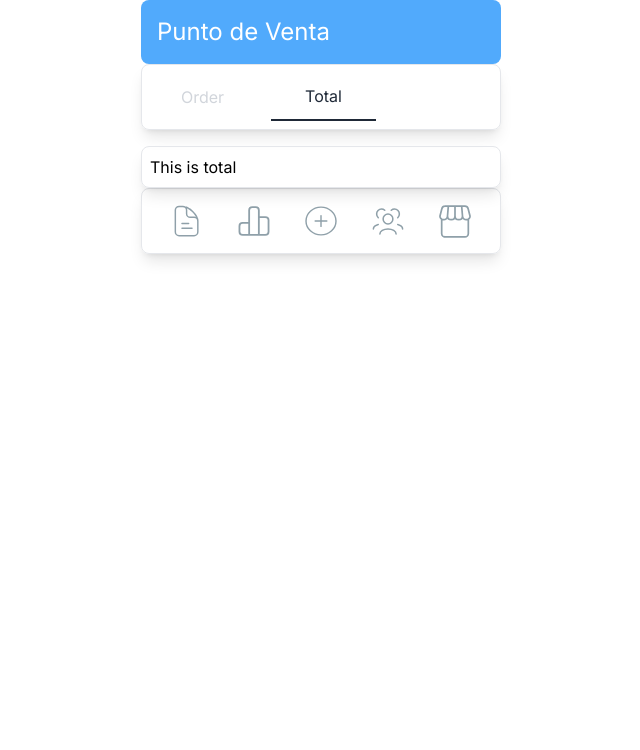
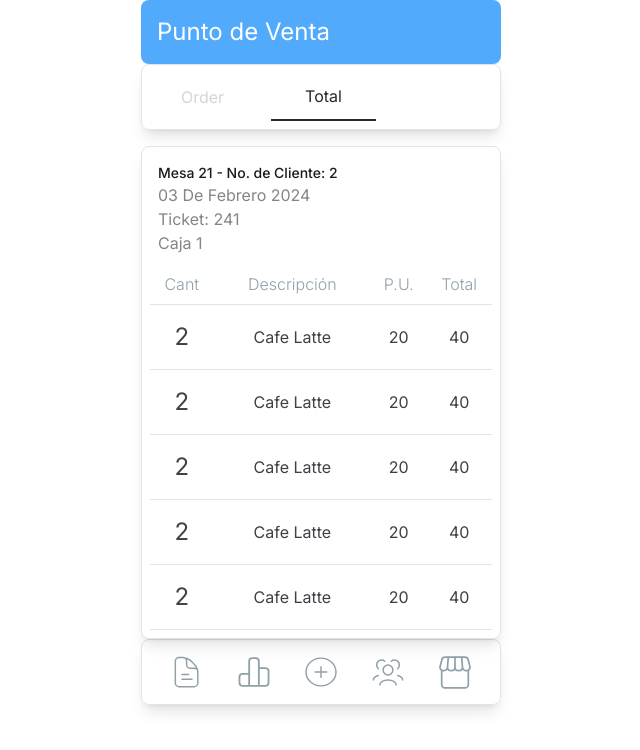
Before and after one commit to JosueZavalaProjects/business, a Next.js app: page /sales-point in a window 1280 px wide. Both pictures are taken after a click on the item "Total". Shown: the top 750 px of the page, without its empty margins (319-959 px from the left). Built offline with nearby package versions, Linux system fonts and the light colour scheme.

Commit message:
Adding product search behavior

```diff
--- a/app/components/modules/sales-point/order/components/products/page.tsx
+++ b/app/components/modules/sales-point/order/components/products/page.tsx
@@ -1,13 +1,22 @@
 type ProductProps = {
   name: string;
   isSelected?: boolean;
+  index: number;
+  setProductSelected: (index: number) => void;
   image?: string;
 };
-export const Product = ({ name, isSelected = false, image }: ProductProps) => (
+export const Product = ({
+  name,
+  isSelected = false,
+  image,
+  index,
+  setProductSelected,
+}: ProductProps) => (
   <div
-    className={`flex w-full gap-2 border p-3 rounded-xl ${
+    className={`flex w-full gap-2 border p-3 rounded-xl cursor-pointer ${
       isSelected ? "bg-seconday-blue text-white" : "bg-white text-cadet-grey"
     }`}
+    onClick={() => setProductSelected(index)}
   >
     <div className="grid justify-items-center items-center w-2/12">
       <span className=" grid justify-items-center items-center w-10 h-10 border rounded-full">
--- a/app/components/modules/sales-point/total/index.tsx
+++ b/app/components/modules/sales-point/total/index.tsx
@@ -1,9 +1,94 @@
+import dayjs from "dayjs";
+require("dayjs/locale/es");
+
 import { ContainerCard } from "@/app/components/UI/container-card";
+import Text from "@/app/components/UI/text/text";
+dayjs.locale("es");
 
 export const Total = () => {
   return (
     <ContainerCard>
-      <div>This is total</div>
+      <div className="grid gap-2">
+        <div className="grid p-2">
+          <Text color="eerie-black" size="sm" weight="medium">
+            Mesa 21 - No. de Cliente: 2
+          </Text>
+          <Text color="silver" size="xs" className="capitalize">
+            {dayjs(Date().toString()).format("DD [de] MMMM YYYY")}
+          </Text>
+          <Text color="silver" size="xs" className="capitalize">
+            Ticket: 241
+          </Text>
+          <Text color="silver" size="xs" className="capitalize">
+            Caja 1
+          </Text>
+          {/* <div className="text-old-silver text-sm font-medium">test</div> */}
+        </div>
+        <div className="w-full">
+          <table className="w-full text-gray-700">
+            <thead>
+              <tr className="text-cadet-grey">
+                <th className="font-light pb-2">Cant</th>
+                <th className="font-light pb-2">Descripción</th>
+                <th className="font-light pb-2">P.U.</th>
+                <th className="font-light pb-2">Total</th>
+              </tr>
+            </thead>
+            <tbody>
+              <tr className="text-center border-y">
+                <td className="py-4">
+                  <Text size="2xl" weight="bold">
+                    2
+                  </Text>
+                </td>
+                <td className="py-4">Cafe Latte</td>
+                <td className="py-4">20</td>
+                <td className="py-4">40</td>
+              </tr>
+              <tr className="text-center border-y">
+                <td className="py-4">
+                  <Text size="2xl" weight="bold">
+                    2
+                  </Text>
+                </td>
+                <td className="py-4">Cafe Latte</td>
+                <td className="py-4">20</td>
+                <td className="py-4">40</td>
+              </tr>
+              <tr className="text-center border-y">
+                <td className="py-4">
+                  <Text size="2xl" weight="bold">
+                    2
+                  </Text>
+                </td>
+                <td className="py-4">Cafe Latte</td>
+                <td className="py-4">20</td>
+                <td className="py-4">40</td>
+              </tr>
+              <tr className="text-center border-y">
+                <td className="py-4">
+                  <Text size="2xl" weight="bold">
+                    2
+                  </Text>
+                </td>
+                <td className="py-4">Cafe Latte</td>
+                <td className="py-4">20</td>
+                <td className="py-4">40</td>
+              </tr>
+              <tr className="text-center border-y">
+                <td className="py-4">
+                  <Text size="2xl" weight="bold">
+                    2
+                  </Text>
+                </td>
+                <td className="py-4">Cafe Latte</td>
+                <td className="py-4">20</td>
+                <td className="py-4">40</td>
+              </tr>
+            </tbody>
+          </table>
+        </div>
+      </div>
     </ContainerCard>
   );
 };
--- a/app/sales-point/page.tsx
+++ b/app/sales-point/page.tsx
@@ -1,8 +1,8 @@
 "use client";
 
 import useSalesPointState from "../components/modules/sales-point/states/sales-point-state";
+import { SimpleTabs } from "../components/UI/simple-tabs";
 import { TabSelection } from "../components/UI/tab-selection";
-import { SimpleTabs } from "../components/UI/simple-tabs";
 
 export default function SalesPointPage() {
   const { tabsContents, menuNav, tabName, setTabName } = useSalesPointState();
--- a/constants/common.ts
+++ b/constants/common.ts
@@ -25,6 +25,8 @@ export const colors = {
   caution: "text-caution-600",
   info: "text-blue-600",
   error: "text-negative-500",
+  silver: "text-old-silver",
+  "eerie-black": "text-eerie-black",
 };
 
 export const sizes = {
--- a/constants/sales-point/index.tsx
+++ b/constants/sales-point/index.tsx
@@ -1,43 +1,6 @@
 import { Order } from "@/app/components/modules/sales-point/order/page";
 import { Total } from "@/app/components/modules/sales-point/total";
 import { NavOptions, TabContent } from "@/types/UI/common";
-import { ProductsMock } from "@/types/sales-point";
-
-export const CATEGORIES_MOCK = [
-  "Ropa",
-  "Imanes",
-  "Llaveros",
-  "Tazas",
-  "Ropa",
-  "Imanes",
-  "Llaveros",
-  "Tazas",
-];
-
-export const PRODUCTS_MOCK: ProductsMock = {
-  Ropa: [
-    { name: "playera polo", price: 50 },
-    { name: "playera blanca", price: 40 },
-    { name: "playera roja", price: 550 },
-    { name: "pantalon verde", price: 350 },
-    { name: "Caletines verdes", price: 150 },
-    { name: "sudadera cafe", price: 503 },
-  ],
-  Imanes: [
-    { name: "Iman de Cordoba", price: 50 },
-    { name: "Iman de Milan", price: 33 },
-    { name: "Iman de Italia", price: 13 },
-    { name: "Iman de España", price: 35 },
-    { name: "Iman de Madrid", price: 36 },
-  ],
-  Tazas: [
-    { name: "Taza los beatles", price: 103 },
-    { name: "Taza Negra", price: 203 },
-    { name: "Taza azul mate", price: 50 },
-    { name: "Taza termica", price: 53 },
-  ],
-};
-
 export const TAB_KEYS = {
   ORDER: "order",
   TOTAL: "total",
--- /dev/null
+++ b/constants/sales-point/mock.tsx
@@ -0,0 +1,38 @@
+import { ProductsMock } from "@/types/sales-point";
+
+export const CATEGORIES_MOCK = [
+  "Ropa",
+  "Imanes",
+  "Llaveros",
+  "Tazas",
+  "Ropa",
+  "Imanes",
+  "Llaveros",
+  "Tazas",
+];
+
+export const PRODUCTS_MOCK: ProductsMock = {
+  Ropa: [
+    { name: "playera polo", price: 50 },
+    { name: "playera blanca", price: 40 },
+    { name: "playera roja", price: 550 },
+    { name: "pantalon verde", price: 350 },
+    { name: "Caletines verdes", price: 150 },
+    { name: "sudadera cafe", price: 503 },
+  ],
+  Imanes: [
+    { name: "Iman de Cordoba", price: 50 },
+    { name: "Iman de Milan", price: 33 },
+    { name: "Iman de Italia", price: 13 },
+    { name: "Iman de España", price: 35 },
+    { name: "Iman de Madrid", price: 36 },
+  ],
+  Tazas: [
+    { name: "Taza los beatles", price: 103 },
+    { name: "Taza Negra", price: 203 },
+    { name: "Taza azul mate", price: 50 },
+    { name: "Taza termica", price: 53 },
+  ],
+};
+
+export const TOTAL_MOCK = [{}];
--- a/package.json
+++ b/package.json
@@ -15,6 +15,7 @@
     "@fortawesome/free-solid-svg-icons": "^6.5.1",
     "@fortawesome/react-fontawesome": "^0.2.0",
     "classnames": "^2.5.1",
+    "dayjs": "^1.11.10",
     "eslint-plugin-import-helpers": "^1.3.1",
     "next": "14.1.0",
     "react": "^18",
--- a/tailwind.config.ts
+++ b/tailwind.config.ts
@@ -20,6 +20,103 @@ const config: Config = {
         "cadet-grey": "#8FA0A9",
         "malachite-green": "#1CCC43",
         "seconday-blue": "#0085FF",
+        "old-silver": "#858585",
+        cta: {
+          50: "#EDF0FF",
+          100: "#D8E2FF",
+          200: "#ADC6FF",
+          300: "#80ABFF",
+          400: "#5D8FEC",
+          500: "#4075D0",
+          600: "#205CB5",
+          700: "#004494",
+          800: "#002E69",
+          900: "#001A41",
+        },
+        purple: {
+          50: "#FFEBFD",
+          100: "#FDD6FF",
+          200: "#F3AEFF",
+          300: "#E884FF",
+          400: "#CE65E8",
+          500: "#B049CC",
+          600: "#942CB0",
+          700: "#790096",
+          800: "#55006B",
+          900: "#340042",
+        },
+        positive: {
+          50: "#C8FFC0",
+          100: "#98F994",
+          200: "#7EDB7B",
+          300: "#62BF62",
+          400: "#47A34B",
+          500: "#2A8833",
+          600: "#006E1C",
+          700: "#005313",
+          800: "#00390A",
+          900: "#002204",
+        },
+        caution: {
+          50: "#FFF0C3",
+          100: "#FFE16E",
+          200: "#E3C54A",
+          300: "#C6A931",
+          400: "#A98F12",
+          500: "#8D7500",
+          600: "#705D00",
+          700: "#544600",
+          800: "#3A3000",
+          900: "#221B00",
+        },
+        negative: {
+          50: "#FFEDEA",
+          100: "#FFDAD6",
+          200: "#FFB4AB",
+          300: "#FF897D",
+          400: "#FF5449",
+          500: "#DE372F",
+          600: "#BA1A1A",
+          700: "#930009",
+          800: "#690004",
+          900: "#410002",
+        },
+        blue: {
+          50: "#E6F2FF",
+          100: "#CAE6FF",
+          200: "#8DCDFF",
+          300: "#30B5FF",
+          400: "#0099DE",
+          500: "#007EB8",
+          600: "#006493",
+          700: "#004B70",
+          800: "#00344F",
+          900: "#001E30",
+        },
+        orange: {
+          50: "#FFEDE6",
+          100: "#FFDBCC",
+          200: "#FFB694",
+          300: "#FF8C52",
+          400: "#DE733B",
+          500: "#BE5A24",
+          600: "#9E430B",
+          700: "#7B2F00",
+          800: "#561F00",
+          900: "#351000",
+        },
+        gray: {
+          50: "#FAFAFA",
+          100: "#F4F4F5",
+          200: "#E4E4E7",
+          300: "#D4D4D8",
+          400: "#A1A1AA",
+          500: "#71717A",
+          600: "#52525B",
+          700: "#3F3F46",
+          800: "#27272A",
+          900: "#18181B",
+        },
       },
     },
   },
--- a/types/UI/common.ts
+++ b/types/UI/common.ts
@@ -20,7 +20,9 @@ export type Color =
   | "negative"
   | "caution"
   | "error"
-  | "info";
+  | "info"
+  | "silver"
+  | "eerie-black";
 
 export type Size =
   | "xs"
--- a/types/sales-point.ts
+++ b/types/sales-point.ts
@@ -13,6 +13,10 @@ export type Product = {
   price: number;
 };
 
+export type ProductCheckout = Product & {
+  amount: number;
+};
+
 export type ProductsMock = {
   [key: string]: Product[];
 };
```
Also changed, not shown: app/components/modules/sales-point/order/page.tsx (+36 -25 lines), 1 other file (tests, documents, lock files or other folders).
